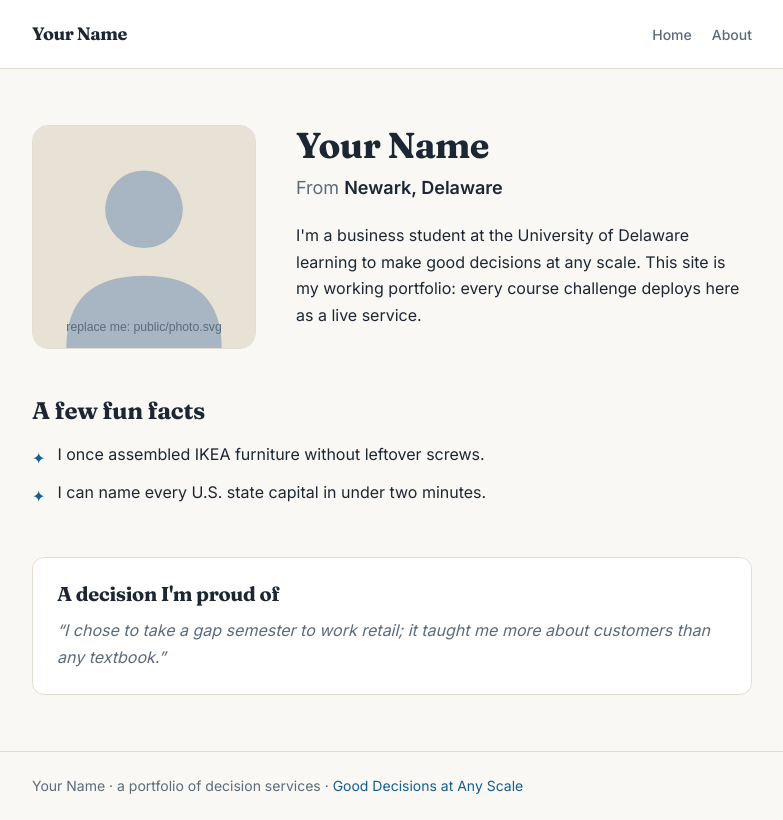
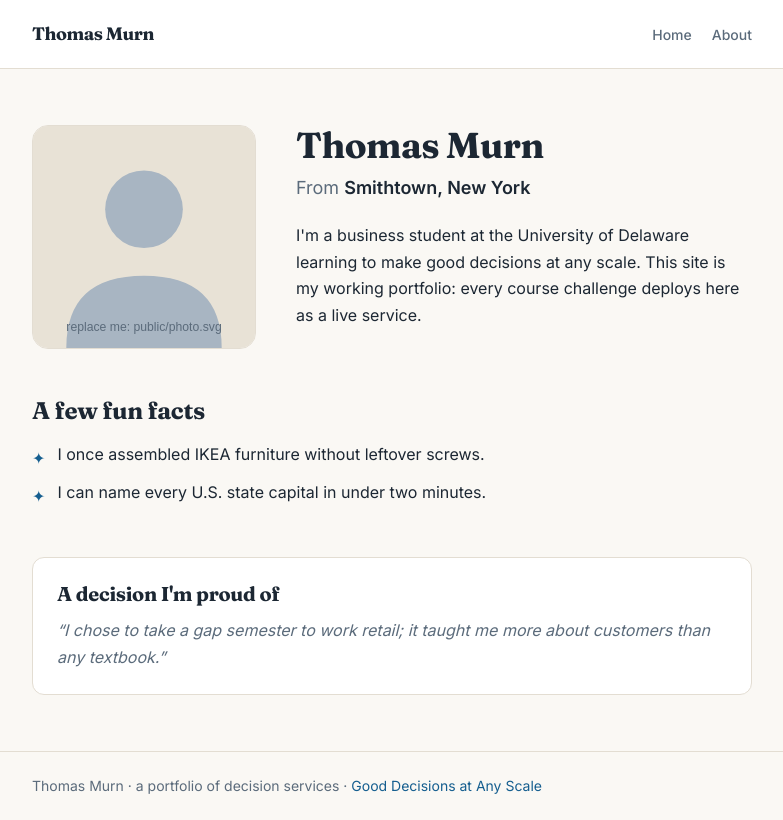
Before and after one commit to murnthomas-alt/my-site, a Next.js app: page /about in a window 1280 px wide. Shown: the whole page, without its empty margins (248-1031 px from the left). Built offline with nearby package versions, Linux system fonts and the light colour scheme.

Commit message:
Updated template with name and email

```diff
--- a/src/profile.ts
+++ b/src/profile.ts
@@ -16,13 +16,13 @@
 
 export const profile = {
   /** Your name as you want it to appear everywhere. */
-  displayName: "Your Name",
+  displayName: "Thomas Murn",
 
   /** Your UD email — must match the one you signed into the course with. */
-  email: "you@udel.edu",
+  email: "tmurnu@udel.edu",
 
   /** Where you're from. Shows on your roster card and /about. */
-  hometown: "Newark, Delaware",
+  hometown: "Smithtown, New York",
 
   /**
    * 2 to 4 fun facts (the grader checks the count!). Real ones: they're
@@ -65,5 +65,5 @@ export const profile = {
    * verify you have ≥ 5 commits spread over days (not one bulk dump).
    * Example: "https://github.com/your-username/your-repo"
    */
-  repoUrl: "https://github.com/your-username/your-repo",
+  repoUrl: "https://github.com/murnthomas-alt/my-site",
 };
```
